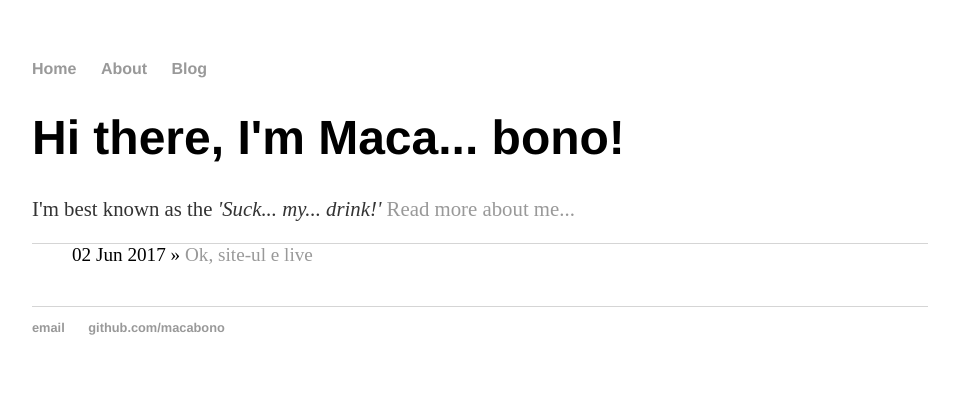
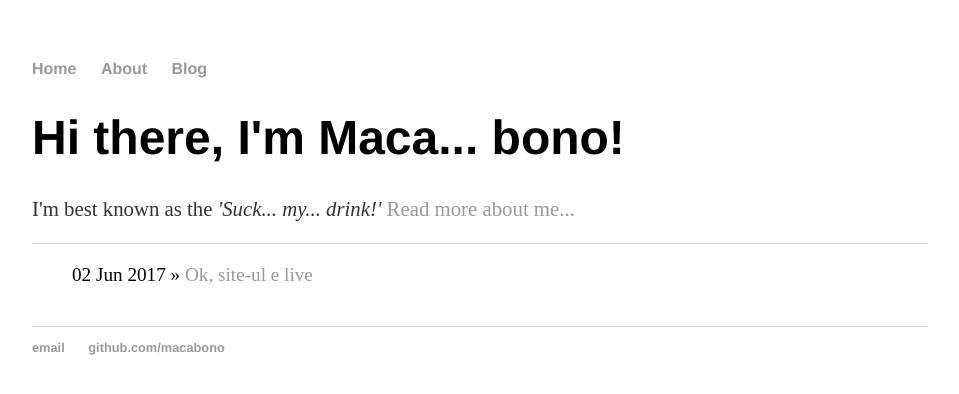
Before and after one commit to macabono/macabono.github.io, a Jekyll site: the page built from index.html, in a window 1280 px wide. Shown: the top 394 px of the page, without its empty margins (160-1119 px from the left). Built offline with Jekyll 4.4.1, drawn with Linux system fonts in a browser that asks for light colours.

Commit message:
Update main.css

```diff
--- a/css/main.css
+++ b/css/main.css
@@ -37,7 +37,7 @@ footer {
 }
 
 ul.posts {
-    margin: 0px auto 40px;
+    margin: 20px auto 40px 0px;
     font-size: 1.2em;
 }
 
```
